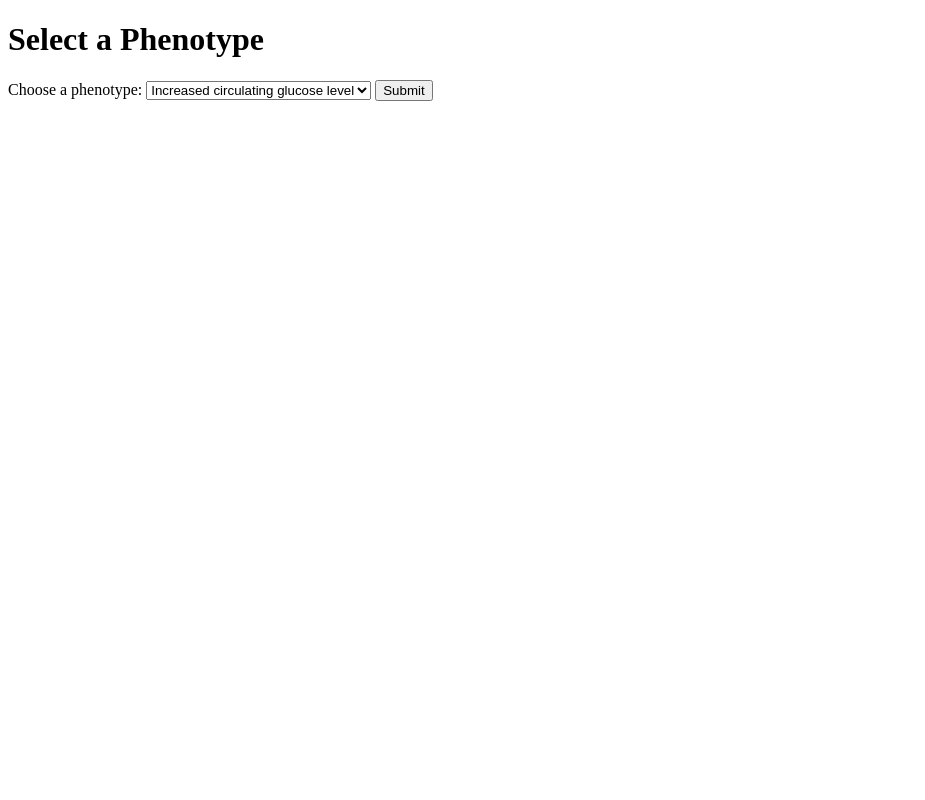
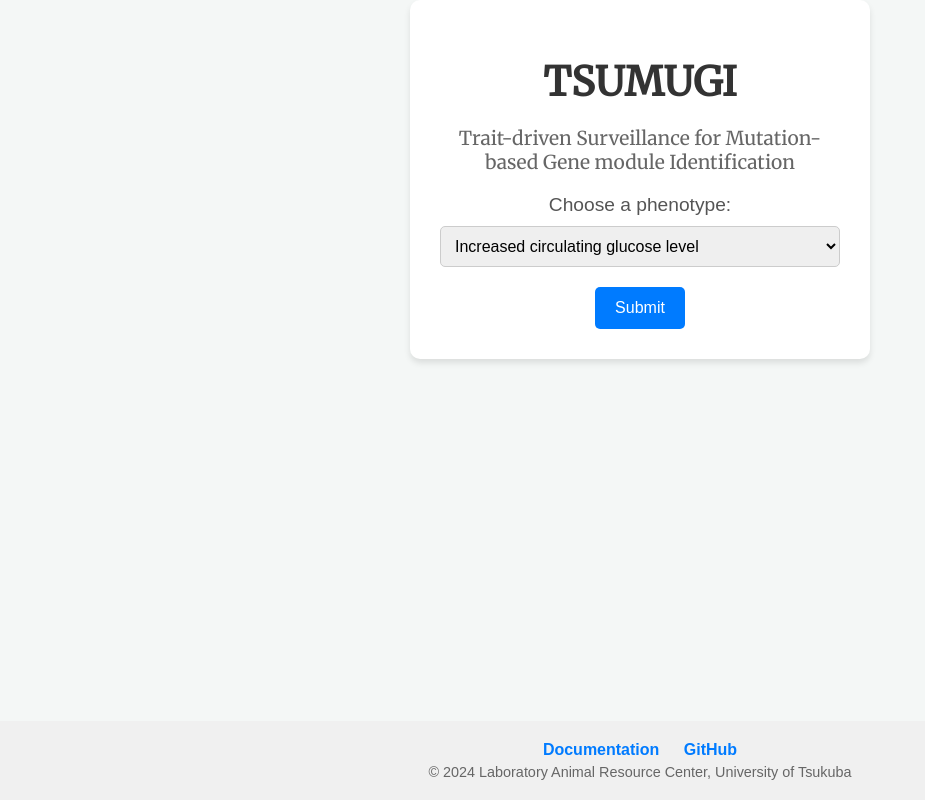
Before and after one commit to akikuno/TSUMUGI-dev, a plain HTML site: page web/index.html in a window 1280 px wide. Shown: the whole page, without its empty margins (0-925 px from the left). Drawn offline with Linux system fonts and the light colour scheme.

Commit message:
Update design

```diff
--- a/web/index.html
+++ b/web/index.html
@@ -4,12 +4,110 @@
 <head>
     <meta charset="UTF-8">
     <meta name="viewport" content="width=device-width, initial-scale=1.0">
-    <title>Select Phenotype</title>
+    <title>TSUMUGI</title>
+    <link href='https://fonts.googleapis.com/css?family=Merriweather' rel='stylesheet'>
+    <style>
+        body {
+            font-family: 'Arial', 'Helvetica', sans-serif;
+            background-color: #f4f7f6;
+            color: #333;
+            display: flex;
+            justify-content: center;
+            align-items: center;
+            flex-direction: column;
+            height: 100vh;
+            margin: 0;
+        }
+
+        h1 {
+            font-family: 'Merriweather', serif;
+            font-size: 2.5em;
+            margin-bottom: 10px;
+            color: #333;
+        }
+
+        p.subtitle {
+            font-family: 'Merriweather', serif;
+            font-size: 1.2em;
+            margin-bottom: 20px;
+            color: #666;
+            text-align: center;
+        }
+
+        form {
+            background-color: #fff;
+            padding: 30px;
+            border-radius: 10px;
+            box-shadow: 0 4px 6px rgba(0, 0, 0, 0.1);
+            text-align: center;
+            max-width: 400px;
+            width: 100%;
+            margin-bottom: 20px;
+        }
+
+        label {
+            font-size: 1.2em;
+            margin-bottom: 10px;
+            display: block;
+            color: #555;
+        }
+
+        select {
+            width: 100%;
+            padding: 10px;
+            font-size: 1em;
+            border: 1px solid #ccc;
+            border-radius: 5px;
+            margin-bottom: 20px;
+            box-sizing: border-box;
+        }
+
+        button {
+            padding: 12px 20px;
+            font-size: 1em;
+            color: #fff;
+            background-color: #007BFF;
+            border: none;
+            border-radius: 5px;
+            cursor: pointer;
+            transition: background-color 0.3s ease;
+        }
+
+        button:hover {
+            background-color: #0056b3;
+        }
+
+        footer {
+            text-align: center;
+            margin-top: auto;
+            padding: 20px;
+            background-color: #f0f0f0;
+            width: 100%;
+        }
+
+        footer a {
+            margin: 0 10px;
+            color: #007BFF;
+            text-decoration: none;
+            font-weight: bold;
+        }
+
+        footer a:hover {
+            text-decoration: underline;
+        }
+
+        footer p {
+            margin: 5px 0 0;
+            font-size: 0.9em;
+            color: #666;
+        }
+    </style>
 </head>
 
 <body>
-    <h1>Select a Phenotype</h1>
     <form id="phenotypeForm">
+        <h1>TSUMUGI</h1>
+        <p class="subtitle">Trait-driven Surveillance for Mutation-based Gene module Identification</p>
         <label for="phenotype">Choose a phenotype:</label>
         <select id="phenotype" name="phenotype">
             <option value="increased_circulating_glucose_level">Increased circulating glucose level</option>
@@ -19,13 +117,17 @@
         <button type="submit">Submit</button>
     </form>
 
+    <footer>
+        <a href="https://link_to_documentation" target="_blank">Documentation</a>
+        <a href="https://github.com/link_to_github_repo" target="_blank">GitHub</a>
+        <p>&copy; 2024 Laboratory Animal Resource Center, University of Tsukuba</p>
+    </footer>
+
     <script>
         document.getElementById('phenotypeForm').addEventListener('submit', function (event) {
             event.preventDefault();
             const selectedPhenotype = document.getElementById('phenotype').value;
-
-            // form actionをnetworkディレクトリのphenotype-specific HTMLに変更する
-            window.location.href = `network/${selectedPhenotype}.html`;
+            window.open(`network/${selectedPhenotype}.html`, '_blank');
         });
     </script>
 </body>
```
